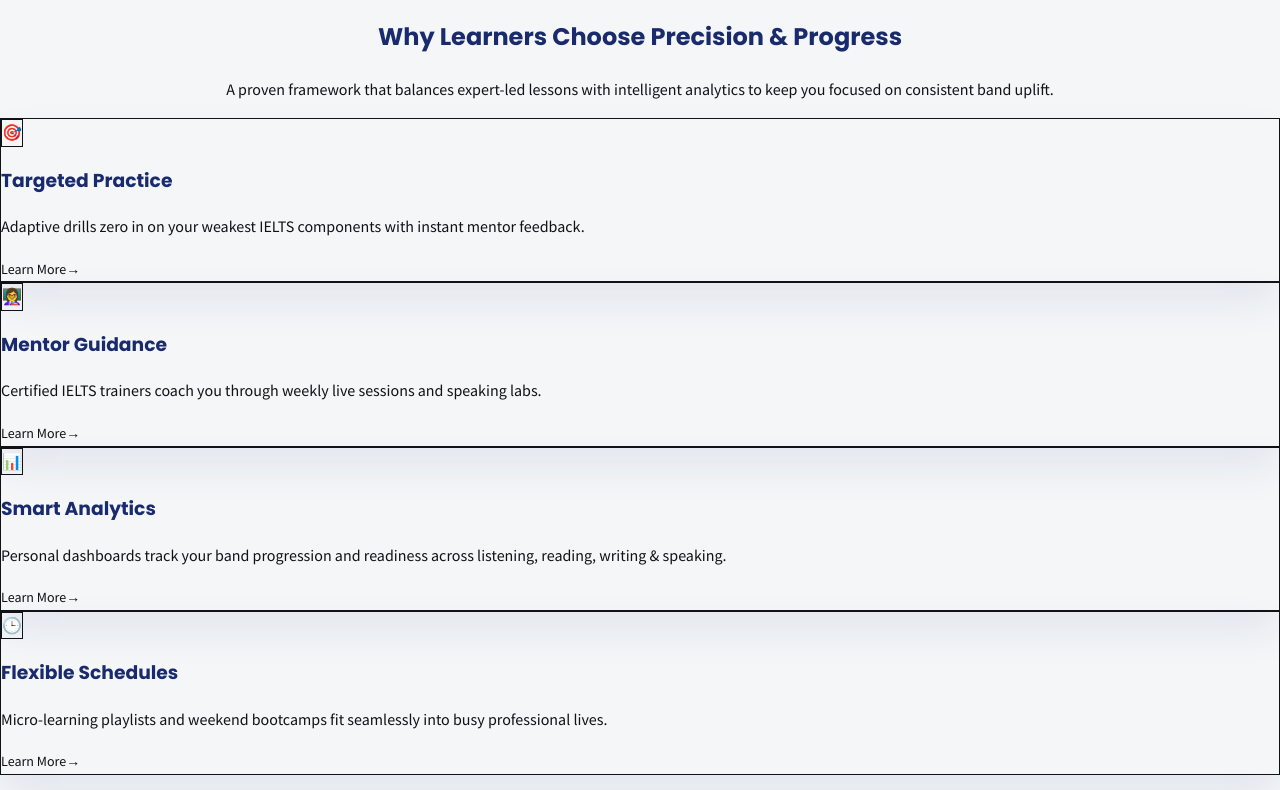
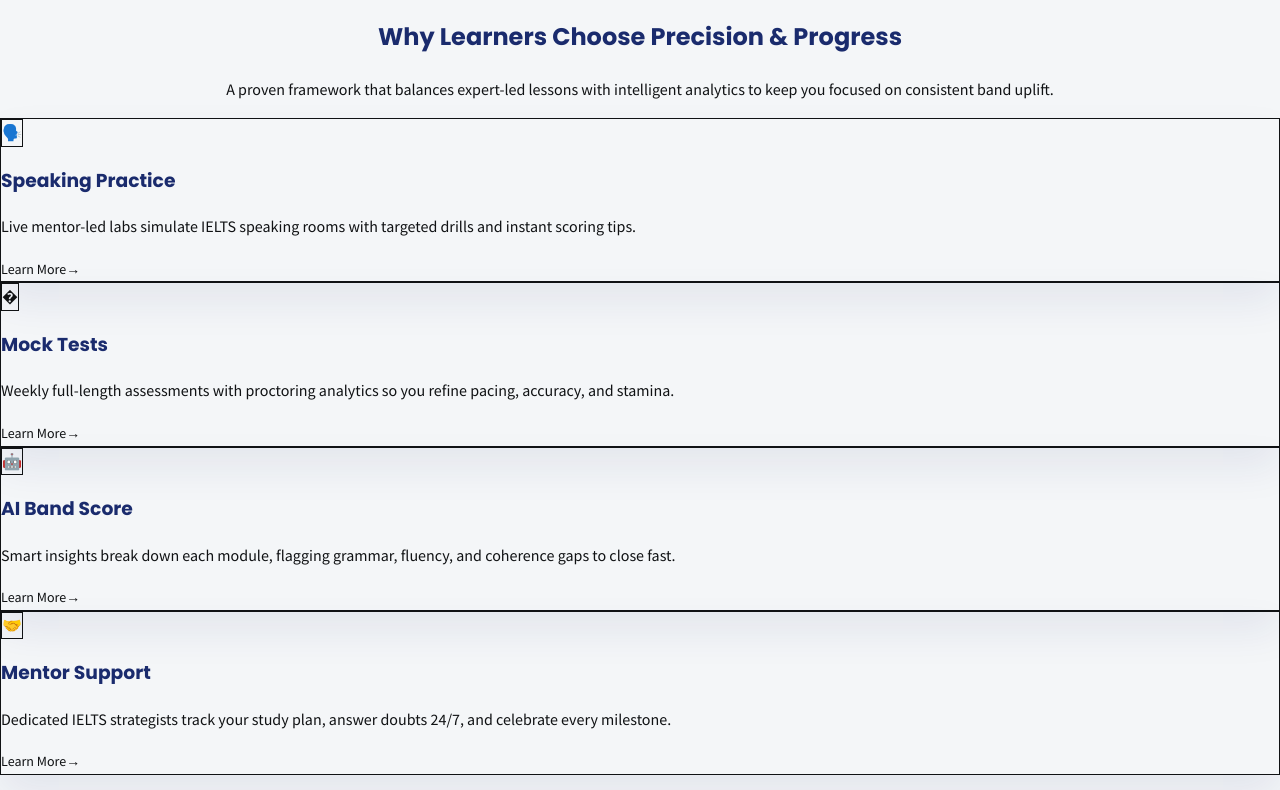
Before and after one commit to dikshadamahe/IELTS, a React (Vite) app: page / in a window 1280 px wide. Shown: the part 1970-2760 px from the top of the page. Built offline with nearby package versions, Linux system fonts and the light colour scheme.

Commit message:
made changes

```diff
--- a/src/App.jsx
+++ b/src/App.jsx
@@ -8,28 +8,28 @@ import AchievementBadge from './components/AchievementBadge';
 
 const features = [
   {
-    icon: '🎯',
-    title: 'Targeted Practice',
+    icon: '🗣️',
+    title: 'Speaking Practice',
     description:
-      'Adaptive drills zero in on your weakest IELTS components with instant mentor feedback.',
+      'Live mentor-led labs simulate IELTS speaking rooms with targeted drills and instant scoring tips.',
   },
   {
-    icon: '👩‍🏫',
-    title: 'Mentor Guidance',
+    icon: '�',
+    title: 'Mock Tests',
     description:
-      'Certified IELTS trainers coach you through weekly live sessions and speaking labs.',
+      'Weekly full-length assessments with proctoring analytics so you refine pacing, accuracy, and stamina.',
   },
   {
-    icon: '📊',
-    title: 'Smart Analytics',
+    icon: '🤖',
+    title: 'AI Band Score',
     description:
-      'Personal dashboards track your band progression and readiness across listening, reading, writing & speaking.',
+      'Smart insights break down each module, flagging grammar, fluency, and coherence gaps to close fast.',
   },
   {
-    icon: '🕒',
-    title: 'Flexible Schedules',
+    icon: '🤝',
+    title: 'Mentor Support',
     description:
-      'Micro-learning playlists and weekend bootcamps fit seamlessly into busy professional lives.',
+      'Dedicated IELTS strategists track your study plan, answer doubts 24/7, and celebrate every milestone.',
   },
 ];
 
--- a/src/components/FeatureCard.tsx
+++ b/src/components/FeatureCard.tsx
@@ -7,9 +7,9 @@ interface FeatureCardProps {
 }
 
 const FeatureCard: React.FC<FeatureCardProps> = ({
-  icon = "📚",
-  title = "Expert Training",
-  description = "Learn from certified IELTS instructors with proven track records of student success."
+  icon = "�️",
+  title = "Speaking Practice Labs",
+  description = "Role-play real IELTS speaking scenarios with mentors who grade each response in real time."
 }) => {
   return (
     <article className="group relative rounded-3xl border border-neutral-medium/30 bg-white p-8 shadow-[0_20px_38px_rgba(26,43,109,0.08)] transition-all duration-300 ease-brand hover:-translate-y-2 hover:border-emerald/50 hover:shadow-[0_28px_48px_rgba(26,43,109,0.12)]">
--- a/src/components/TestimonialCard.tsx
+++ b/src/components/TestimonialCard.tsx
@@ -48,7 +48,7 @@ const TestimonialCard: React.FC<TestimonialCardProps> = ({
           <p className="text-small uppercase tracking-[0.12em] text-slate/70">{role}</p>
         </figcaption>
       </div>
-      <blockquote className="mt-6 border-l-4 border-emerald/40 pl-6 text-quote text-charcoal/80">
+      <blockquote className="mt-6 border-l-4 border-emerald/40 pl-6 text-quote font-accent italic text-charcoal/80">
         &ldquo;{quote}&rdquo;
       </blockquote>
     </figure>
```
